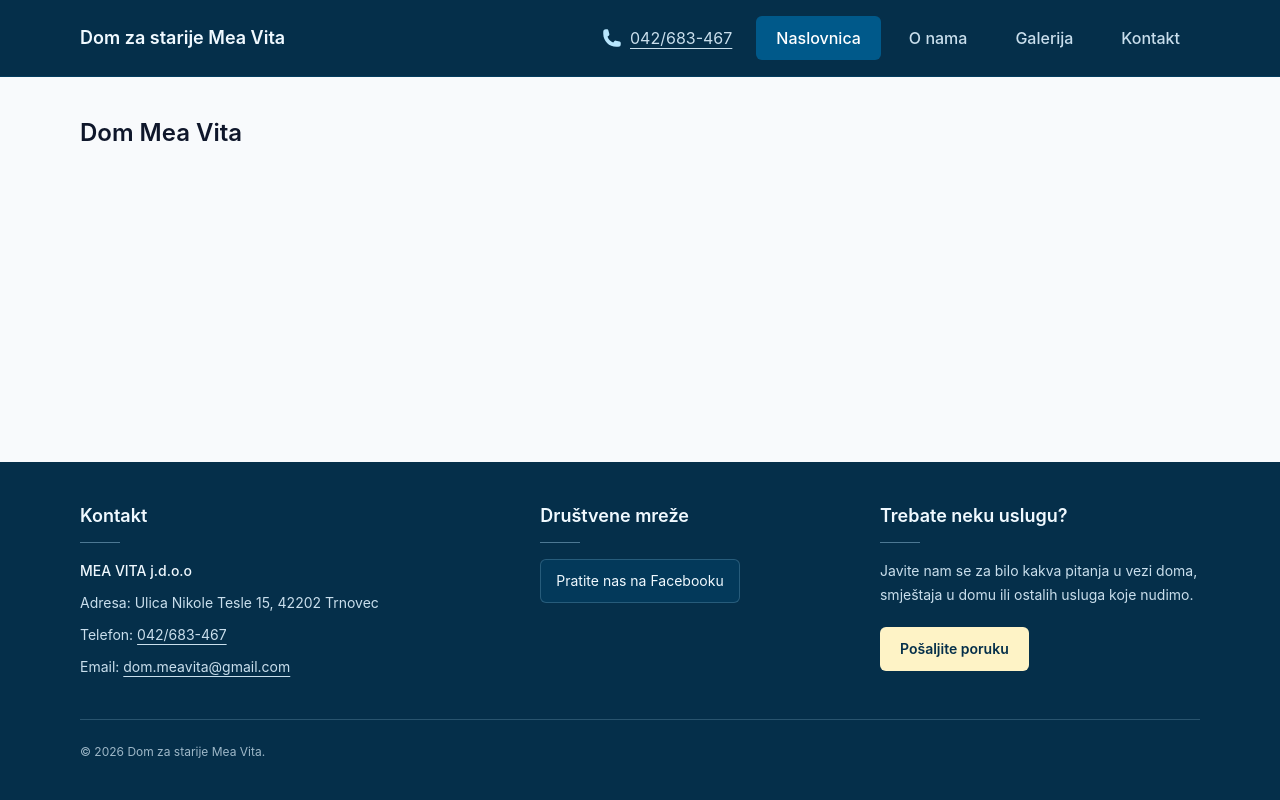
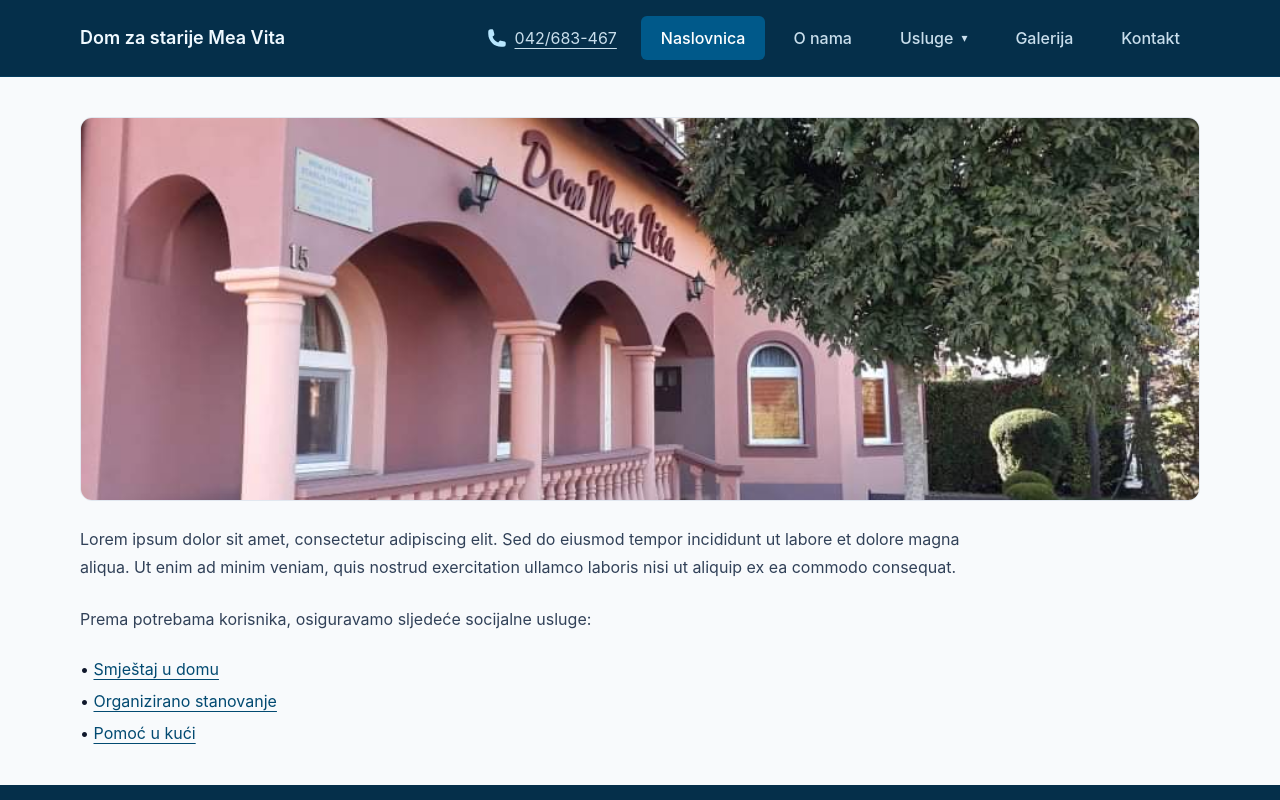
Before and after one commit to ljubo9/mea-vita, a React (Vite) app: page / in a window 1280 px wide. Shown: the top 800 px of the page. Built offline with nearby package versions, Linux system fonts and the light colour scheme.

Commit message:
favicon added, homepage, about page almost done, contact page done, added navigation and routing for offered services

```diff
--- a/index.html
+++ b/index.html
@@ -2,7 +2,7 @@
 <html lang="en">
   <head>
     <meta charset="UTF-8" />
-    <link rel="icon" type="image/svg+xml" href="/mea-vita.logo.svg" />
+    <link rel="icon" type="image/svg+xml" href="src/assets/logo.jpg" />
     <meta name="viewport" content="width=device-width, initial-scale=1.0" />
     <title>Dom Mea Vita</title>
   </head>
--- /dev/null
+++ b/src/About.jsx
@@ -0,0 +1,34 @@
+export default function About() {
+  return (
+    <section className="space-y-6">
+      <h1 className="text-3xl font-semibold tracking-tight text-slate-900">
+        O nama
+      </h1>
+
+      <div className="grid grid-cols-1 gap-8 lg:grid-cols-2 lg:items-start">
+        <div className="overflow-hidden rounded-xl border border-slate-200 bg-white p-6">
+          <img
+            src="src/assets/logo.jpg"
+            alt="Dom za starije Mea Vita"
+            className="w-full h-72 sm:h-96 object-contain"
+          />
+        </div>
+
+        <div className="space-y-4 text-slate-700 leading-7">
+          <p>
+            Lorem ipsum dolor sit amet, consectetur adipiscing elit. Sed do eiusmod
+            tempor incididunt ut labore et dolore magna aliqua.
+          </p>
+          <p>
+            Ut enim ad minim veniam, quis nostrud exercitation ullamco laboris nisi ut
+            aliquip ex ea commodo consequat. Duis aute irure dolor in reprehenderit.
+          </p>
+          <p>
+            Excepteur sint occaecat cupidatat non proident, sunt in culpa qui officia
+            deserunt mollit anim id est laborum.
+          </p>
+        </div>
+      </div>
+    </section>
+  );
+}
--- /dev/null
+++ b/src/Contact.jsx
@@ -0,0 +1,79 @@
+import Email from "./Email";
+
+export default function Contact() {
+  return (
+    <div className="space-y-8">
+       <header>
+        <h1 className="text-3xl font-semibold tracking-tight text-slate-900">
+          Slobodno nam pošaljite upit ili nas nazovite.
+        </h1>
+      </header>
+
+       <section className="overflow-hidden rounded-xl border border-slate-200 bg-white">
+        <div className="grid grid-cols-1 lg:grid-cols-2">
+           <div className="bg-sky-950 text-sky-50">
+            <div className="p-6 sm:p-8">
+              <h2 className="text-xl font-semibold">Karta lokacije</h2>
+              <div className="mt-3 h-px w-12 bg-sky-200/30" />
+
+              <div className="mt-5 space-y-2 text-sm text-sky-100/90">
+                <p className="text-base font-semibold text-sky-50">
+                  Dom za starije Mea Vita
+                </p>
+                <p>Adresa: Ulica Nikole Tesle 15, 42202 Trnovec</p>
+                <p>
+                  Telefon:{" "}
+                  <a
+                    className="underline underline-offset-4 hover:text-white"
+                    href="tel:+38542683467"
+                  >
+                    042/683-467
+                  </a>
+                </p>
+                <p>
+                  Email:{" "}
+                  <a
+                    className="underline underline-offset-4 hover:text-white"
+                    href="mailto:dom.meavita@gmail.com"
+                  >
+                    dom.meavita@gmail.com
+                  </a>
+                </p>
+              </div>
+            </div>
+
+            <div className="px-6 pb-6 sm:px-8 sm:pb-8">
+              <div className="aspect-[16/10] w-full overflow-hidden rounded-lg ring-1 ring-sky-200/20">
+                <iframe
+                  title="Karta - Dom za starije Mea Vita"
+                  src="https://www.google.com/maps/embed?pb=!1m18!1m12!1m3!1d2756.824142541673!2d16.39098267609636!3d46.29346777109963!2m3!1f0!2f0!3f0!3m2!1i1024!2i768!4f13.1!3m3!1m2!1s0x4768aa48c8ec4c89%3A0xa5d59e759963a69a!2sDom%20Mea%20Vita!5e0!3m2!1shr!2shr!4v1771960321264!5m2!1shr!2shr"
+                  className="h-full w-full"
+                  loading="lazy"
+                  referrerPolicy="no-referrer-when-downgrade"
+                />
+              </div>
+              <p className="mt-3 text-xs text-sky-100/70">
+                https://share.google/XiUEiwAihuGSrS6SD
+              </p>
+            </div>
+          </div>
+
+          <div className="p-6 sm:p-8">
+            <h2 className="text-xl font-semibold text-slate-900">
+              Pošaljite nam poruku
+            </h2>
+            <div className="mt-3 h-px w-12 bg-slate-200" />
+
+            <div className="mt-6">
+              <Email />
+            </div>
+
+            <p className="mt-4 text-xs text-slate-500">
+              Odgovaramo u najkraćem mogućem roku.
+            </p>
+          </div>
+        </div>
+      </section>
+    </div>
+  );
+}
--- a/src/Email.jsx
+++ b/src/Email.jsx
@@ -30,56 +30,110 @@ export default function Email() {
     }
   };
 
+  const inputBase =
+    "mt-1 w-full rounded-md border border-slate-300 bg-white px-3 py-2 text-base text-slate-900 placeholder:text-slate-400 shadow-sm " +
+    "focus:outline-none focus:ring-2 focus:ring-sky-300 focus:border-sky-300";
+  const labelBase = "block text-sm font-medium text-slate-900";
+
   return (
-    <form ref={formRef} onSubmit={handleSubmit}>
+    <form
+      ref={formRef}
+      onSubmit={handleSubmit}
+      className="space-y-4"
+    >
       <div>
-        <label htmlFor="subject">Naslov</label>
-        <input
+        <label className={labelBase} htmlFor="subject">
+          Naslov
+        </label>
+        <select
+          className={inputBase}
           id="subject"
           name="subject"
           type="text"
           required
-          autoComplete="off"
-        />
+          defaultValue="">
+            <option value="" disabled>
+                Odaberite razlog upita…
+            </option>
+            <option value="Smještaj u domu">Upit o smještaju</option>
+            <option value="Organizirano stanovanje">Upit o organiziranom stanovanju</option>
+            <option value="Pomoć u kući">Upit o pomoći u kući</option>
+        </select>
       </div>
 
       <div>
-        <label htmlFor="user_name">Ime i prezime</label>
+        <label className={labelBase} htmlFor="user_name">
+          Ime i prezime
+        </label>
         <input
+          className={inputBase}
           id="user_name"
           name="user_name"
           type="text"
           required
           autoComplete="name"
+          placeholder="Vaše ime i prezime"
         />
       </div>
 
       <div>
-        <label htmlFor="user_email">E-mail</label>
+        <label className={labelBase} htmlFor="user_email">
+          E-mail
+        </label>
         <input
+          className={inputBase}
           id="user_email"
           name="user_email"
           type="email"
           required
           autoComplete="email"
+          placeholder="Vaša e-mail adresa"
         />
       </div>
 
       <div>
-        <label htmlFor="message">Poruka</label>
-        <textarea id="message" name="message" rows={6} required />
+        <label className={labelBase} htmlFor="message">
+          Poruka
+        </label>
+        <textarea
+          className={inputBase + " min-h-32 resize-y"}
+          id="message"
+          name="message"
+          rows={6}
+          required
+          placeholder="Napišite ukratko što Vas zanima..."
+        />
       </div>
 
-      <button type="submit" disabled={status === "sending"}>
+      <button
+        type="submit"
+        disabled={status === "sending"}
+        className={
+          "inline-flex w-full items-center justify-center rounded-md px-5 py-3 text-sm font-semibold " +
+          "bg-amber-100 text-sky-950 shadow-sm hover:bg-amber-200 " +
+          "focus:outline-none focus:ring-2 focus:ring-amber-200 focus:ring-offset-2 focus:ring-offset-white " +
+          "disabled:cursor-not-allowed disabled:opacity-60"
+        }
+      >
         {status === "sending" ? "Šaljem..." : "Pošalji"}
       </button>
 
       {status === "success" && (
-        <p role="status">Poruka je poslana. Hvala!</p>
+        <p
+          role="status"
+          className="rounded-md border border-emerald-200 bg-emerald-50 px-4 py-3 text-sm text-emerald-900"
+        >
+          Poruka je poslana. Hvala!
+        </p>
       )}
 
       {status === "error" && (
-        <p role="alert">Greška: {errorMessage}</p>
+        <p
+          role="alert"
+          className="rounded-md border border-rose-200 bg-rose-50 px-4 py-3 text-sm text-rose-900"
+        >
+          Greška: {errorMessage}
+        </p>
       )}
     </form>
   );
--- a/src/Header.jsx
+++ b/src/Header.jsx
@@ -28,6 +28,47 @@ function NavItem({ to, end = false, children, onClick }) {
   );
 }
 
+function ServicesDropdown() {
+  const baseItem =
+    "block w-full rounded-md px-4 py-2 text-sm text-sky-50/90 hover:bg-sky-900 hover:text-white " +
+    "focus:outline-none focus:ring-2 focus:ring-sky-200 focus:ring-offset-2 focus:ring-offset-sky-950";
+
+  return (
+    <div className="relative group">
+      <button
+        type="button"
+        className={[
+          "inline-flex items-center justify-center",
+          "h-11 px-5 rounded-md text-base font-medium transition-colors",
+          "text-sky-100/90 hover:bg-sky-900 hover:text-white",
+          "focus:outline-none focus:ring-2 focus:ring-sky-200 focus:ring-offset-2 focus:ring-offset-sky-950",
+        ].join(" ")}
+        aria-haspopup="menu"
+      >
+        Usluge <span className="ml-2 text-xs">▾</span>
+      </button>
+
+      <div
+        className="invisible opacity-0 translate-y-1 group-hover:visible group-hover:opacity-100 group-hover:translate-y-0
+                   group-focus-within:visible group-focus-within:opacity-100 group-focus-within:translate-y-0
+                   absolute left-0 top-full mt-2 w-64 rounded-lg bg-sky-950 p-2 shadow-lg ring-1 ring-sky-200/20 transition"
+        role="menu"
+        aria-label="Usluge"
+      >
+        <Link className={baseItem} to="/usluge/smjestaj-u-domu" role="menuitem">
+          Smještaj u domu
+        </Link>
+        <Link className={baseItem} to="/usluge/organizirano-stanovanje" role="menuitem">
+          Organizirano stanovanje
+        </Link>
+        <Link className={baseItem} to="/usluge/pomoc-u-kuci" role="menuitem">
+          Pomoć u kući
+        </Link>
+      </div>
+    </div>
+  );
+}
+
 export default function Header() {
   return (
     <header className="border-b border-sky-900/50 bg-sky-950">
@@ -49,6 +90,7 @@ export default function Header() {
               Naslovnica
             </NavItem>
             <NavItem to="/o-nama">O nama</NavItem>
+            <ServicesDropdown />
             <NavItem to="/galerija">Galerija</NavItem>
             <NavItem to="/kontakt">Kontakt</NavItem>
           </nav>
--- /dev/null
+++ b/src/Home.jsx
@@ -0,0 +1,53 @@
+import { Link } from "react-router-dom";
+
+export default function Home() {
+  return (
+    <section className="space-y-6">
+      <img
+        src="src/assets/dom iz profila.jpg"
+        alt="Dom za starije Mea Vita"
+        className="mx-auto block w-full max-w-6xl h-64 sm:h-80 md:h-96 rounded-xl object-cover border border-slate-200"
+      />
+
+      <p className="text-slate-700 leading-7 max-w-4xl">
+        Lorem ipsum dolor sit amet, consectetur adipiscing elit. Sed do eiusmod tempor
+        incididunt ut labore et dolore magna aliqua. Ut enim ad minim veniam, quis
+        nostrud exercitation ullamco laboris nisi ut aliquip ex ea commodo consequat.
+      </p>
+
+      <p className="text-slate-700 leading-7 max-w-4xl">
+        Prema potrebama korisnika, osiguravamo sljedeće socijalne usluge:
+      </p>
+
+      <ul className="space-y-2">
+        <li>
+          •{" "}
+          <Link
+            className="text-sky-900 underline underline-offset-4 hover:text-sky-950"
+            to="/usluge/smjestaj-u-domu"
+          >
+            Smještaj u domu
+          </Link>
+        </li>
+        <li>
+          •{" "}
+          <Link
+            className="text-sky-900 underline underline-offset-4 hover:text-sky-950"
+            to="/usluge/organizirano-stanovanje"
+          >
+            Organizirano stanovanje
+          </Link>
+        </li>
+        <li>
+          •{" "}
+          <Link
+            className="text-sky-900 underline underline-offset-4 hover:text-sky-950"
+            to="/usluge/pomoc-u-kuci"
+          >
+            Pomoć u kući
+          </Link>
+        </li>
+      </ul>
+    </section>
+  );
+}
--- /dev/null
+++ b/src/OrganiziranoStanovanje.jsx
@@ -0,0 +1,3 @@
+export default function OrganiziranoStanovanje() {
+  return <h1 className="text-2xl font-semibold">Organizirano stanovanje</h1>;
+}
--- /dev/null
+++ b/src/PomocUKuci.jsx
@@ -0,0 +1,3 @@
+export default function PomocUKuci() {
+  return <h1 className="text-2xl font-semibold">Pomoć u kući</h1>;
+}
--- /dev/null
+++ b/src/Smjestaj.jsx
@@ -0,0 +1,3 @@
+export default function Smjestaj() {
+  return <h1 className="text-2xl font-semibold">Smještaj u domu</h1>;
+}
```
Also changed, not shown: src/App.jsx (deleted, +0 -9 lines), src/main.jsx (+10 -3 lines), src/assets/dom sprijeda.jpg (added).
